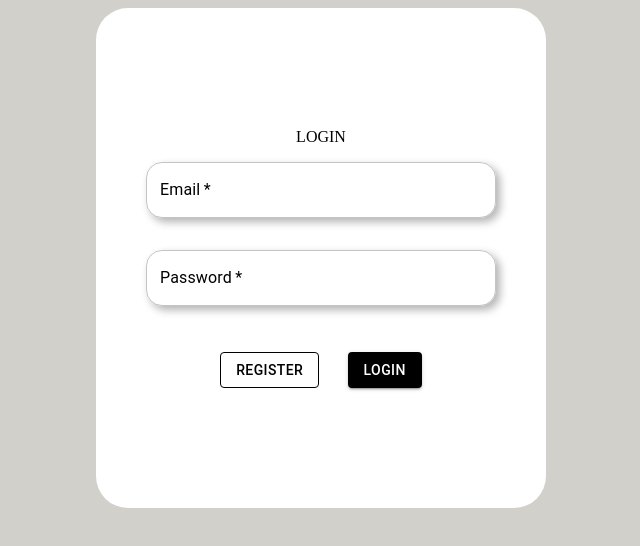
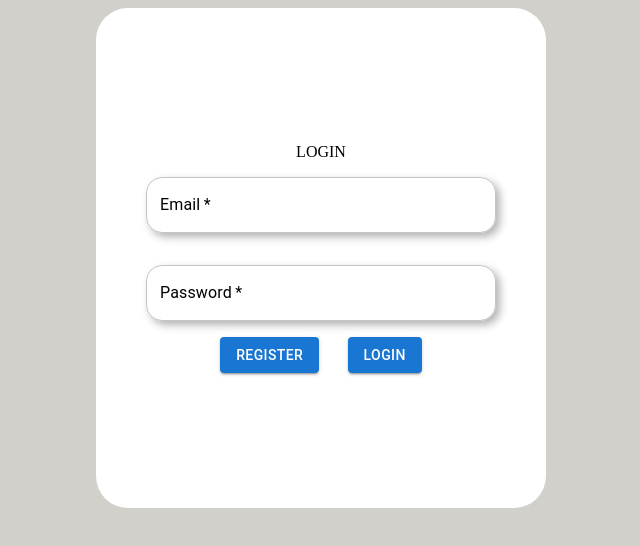
Before and after one commit to racoba/boredApp, a Next.js app: page /login in a window 1280 px wide. Shown: the top 546 px of the page, without its empty margins (319-959 px from the left). Built offline with nearby package versions, Linux system fonts and the light colour scheme.

Commit message:
started button

```diff
--- a/src/app/(auth)/login/page.tsx
+++ b/src/app/(auth)/login/page.tsx
@@ -1,6 +1,6 @@
 "use client"
 import { useContext, useState } from "react";
-import { Box, Button, FormControl, Grid, Snackbar, TextField } from "@mui/material";
+import { Box, FormControl, Grid, Snackbar } from "@mui/material";
 import { observer, useLocalObservable } from "mobx-react-lite";
 import { useRouter } from "next/navigation";
 
@@ -8,6 +8,7 @@ import { AuthContext } from "@/context/AuthContext";
 import Store from "./store";
 
 import Input from "@/components/Input";
+import Button from "@/components/Button"
 
 import './styles.scss'
 
@@ -69,14 +70,12 @@ const Login = () => {
                             />
 
                             <Input
-                                props={{}}
+
                                 required
                                 type="password"
                                 label="Password"
-                                variant="standard"
                                 value={store.form?.password}
                                 onChange={(e) => store.setForm(undefined, e.target.value)}
-                                style={{ width: "100%", marginTop: 15 }}
                             />
                             <Box
                                 display="flex"
@@ -86,17 +85,15 @@ const Login = () => {
                             >
                                 <Button
                                     onClick={() => onClickRegister()}
-                                    variant="outlined"
-                                    style={{ color: "black", borderColor: "black", marginTop: 30 }}
+                                    text="Register"
                                 >
-                                    Register
+
                                 </Button>
                                 <Button
                                     onClick={() => onClickLogin({ email: store.form.email, password: store.form.password })}
-                                    variant="contained"
-                                    style={{ backgroundColor: "black", marginTop: 30 }}
+                                    text="Login"
                                 >
-                                    Login
+
                                 </Button>
                             </Box>
                         </FormControl>
--- /dev/null
+++ b/src/components/Button/index.tsx
@@ -0,0 +1,25 @@
+import React from 'react';
+import Button from '@mui/material/Button';
+
+import './styles.scss';
+
+interface ButtonProps {
+    text: string;
+    onClick?: () => void;
+}
+
+const ButtonComponent = React.forwardRef<HTMLInputElement, ButtonProps>(
+    ({ onClick, text }) => {
+        return (
+            <Button
+                variant="contained"
+                onClick={onClick}
+                className="button-container"
+            >
+                {text}
+            </Button>
+        );
+    }
+);
+
+export default ButtonComponent;
--- /dev/null
+++ b/src/components/Button/styles.scss
@@ -0,0 +1,3 @@
+.button-container {
+    background-color: "red";
+}
```
